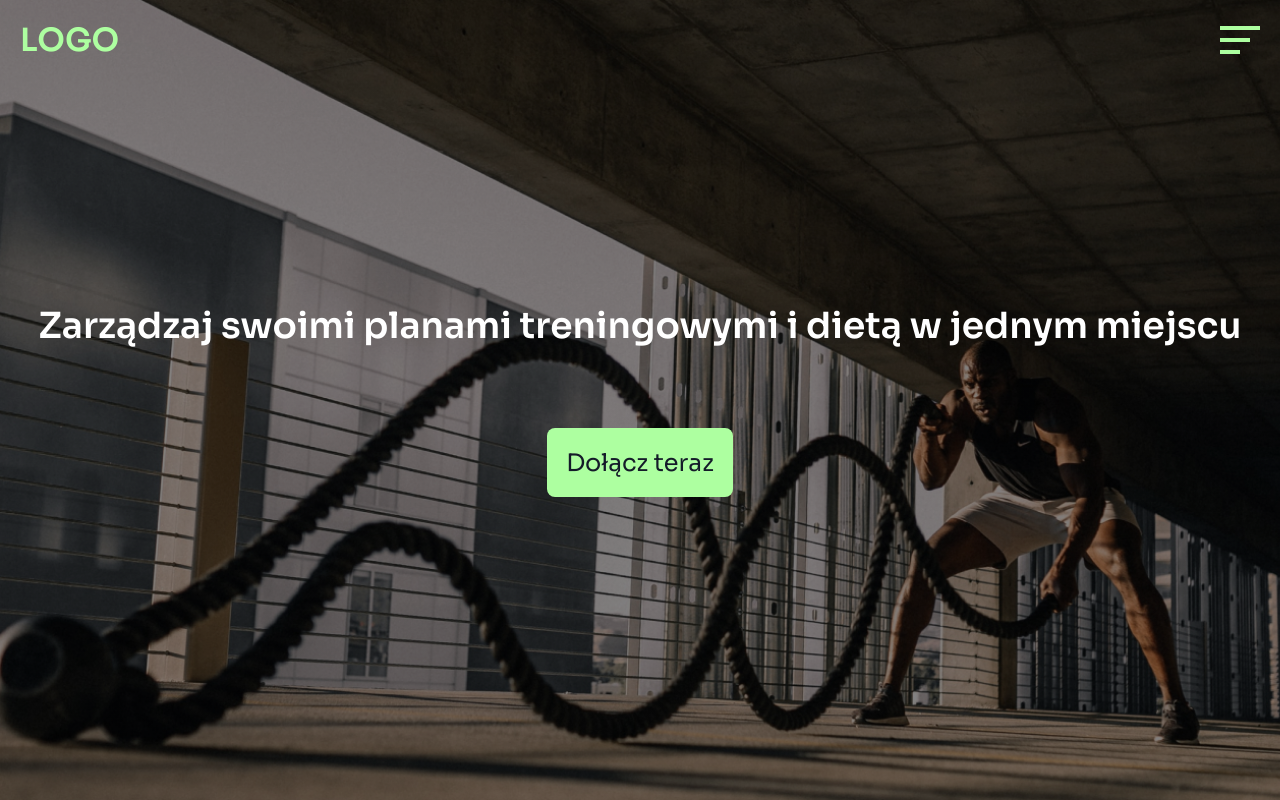
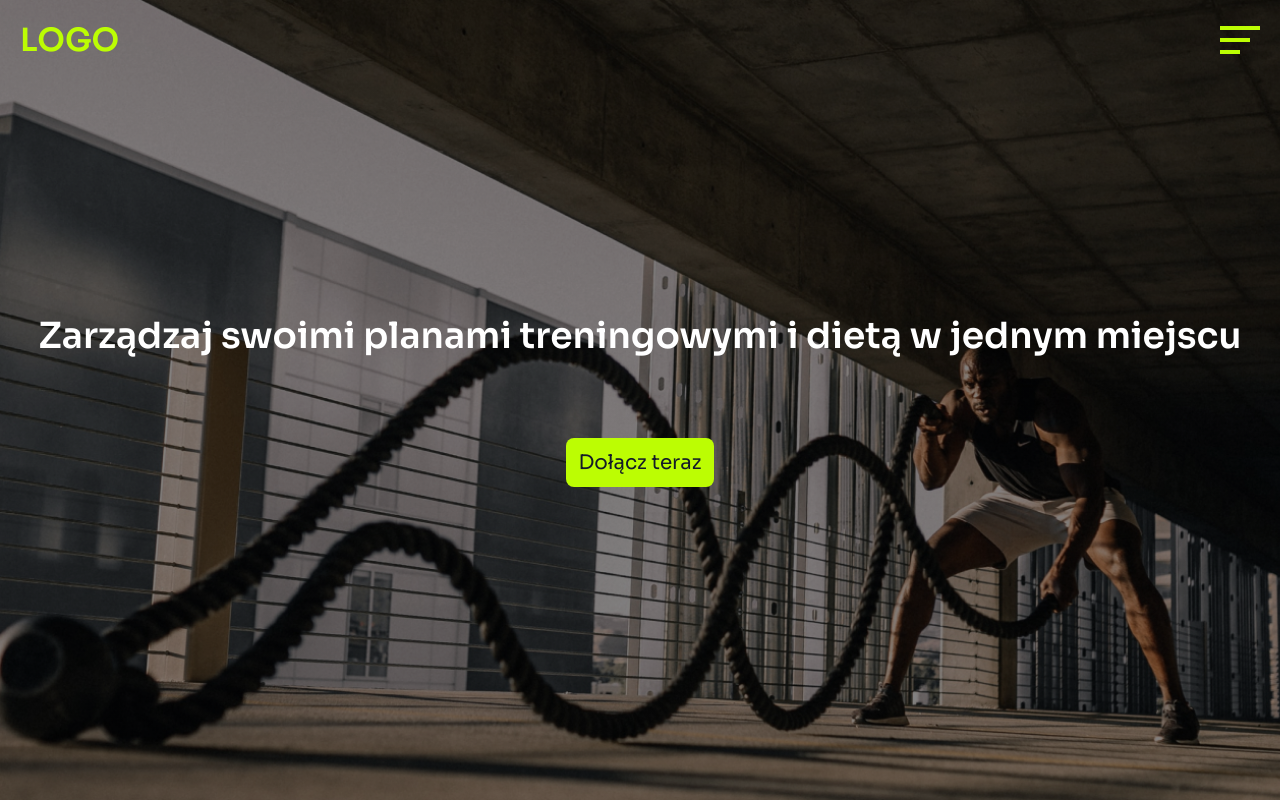
Before and after one commit to Splitu/Fitness-Website, a website: page index.html in a window 1280 px wide. Drawn offline with Linux system fonts and the light colour scheme.

Commit message:
Changed colors

```diff
--- a/index.html
+++ b/index.html
@@ -16,8 +16,8 @@
 <body>
 
     <div class="navbar">
-            <div class="logo">LOGO</div>
-            <button class="burger">
+        <a href="#home" class="logo">LOGO</a>
+        <button class="burger" onclick="">
             <div class="burger__lines burger__lines-line1"></div>
             <div class="burger__lines burger__lines-line2"></div>
             <div class="burger__lines burger__lines-line3"></div>
--- a/src/sass/main.scss
+++ b/src/sass/main.scss
@@ -27,6 +27,7 @@ body {
 }
 
 .logo {
+	text-decoration: none;
 	color: c.$main-color;
 	font-size: 3.2rem;
 	margin: 20px;
@@ -89,13 +90,13 @@ body {
 		color: c.$main-color;
 		&--white {
 			color: c.$pure-white;
-			font-size: 2.4rem;
+			font-size: 2rem;
 		}
 		&--active {
-			font-size: 2.4rem;
+			font-size: 2rem;
 			color: c.$dark;
 			background-color: c.$main-color;
-			padding: 0.8em;
+			padding: 0.6em;
 			border-radius: 8px;
 		}
 	}
@@ -128,6 +129,7 @@ body {
 	}
 	&__text {
 		color: c.$pure-white;
+		padding: 0 1em;
 		font-size: 3.6rem;
 		font-weight: 600;
 		animation: appear 1s;
--- a/src/sass/utilities/_colors.scss
+++ b/src/sass/utilities/_colors.scss
@@ -1,6 +1,6 @@
 $page-color: rgba(22, 24, 30, 1);
-$main-color: rgba(173, 255, 160, 1);
-$secondary-color: rgba(90, 201, 148, 1);
+$main-color: rgba(188, 253, 3, 1);
+$secondary-color: rgba(67, 90, 1, 1);
 $dark: rgba(20, 27, 41, 1);
-$green-dark: rgba(18, 65, 67, 1);
+$yellow-dark: rgba(45, 60, 0, 1);
 $pure-white: rgba(255, 255, 255, 1);
```
Also changed, not shown: dist/css/main.min.css, 1 other file. Lines whose indentation alone changed are shown as unchanged.
